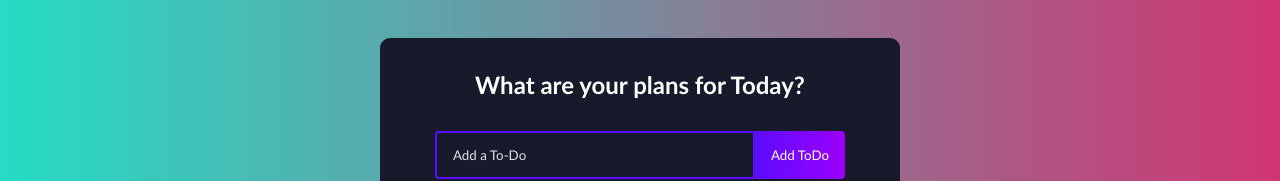
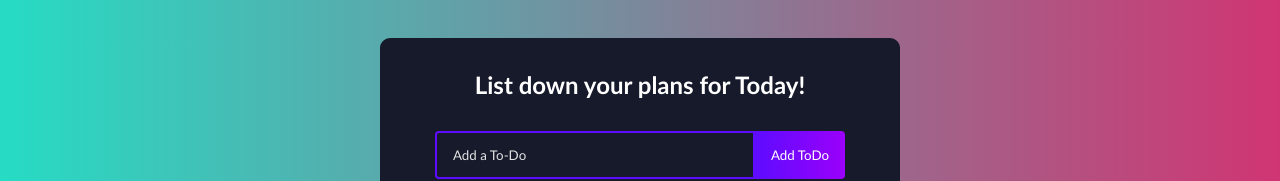
Before and after one commit to SagarDNG/toDoAppUsingReact, a React (Create React App) app: page / in a window 1280 px wide. Shown: the part 209-390 px from the top of the page. Built offline with nearby package versions, Linux system fonts and the light colour scheme.

Commit message:
eperimenting

```diff
--- a/src/components/toDoList.js
+++ b/src/components/toDoList.js
@@ -55,7 +55,7 @@ function ToDoList() {
 
     return (
         <div>
-            <h2>What are your plans for Today?</h2>
+            <h2>List down your plans for Today!</h2>
             <ToDoForm onSubmit={addTodo} />
             <ToDo
                 todos={todos}
```
